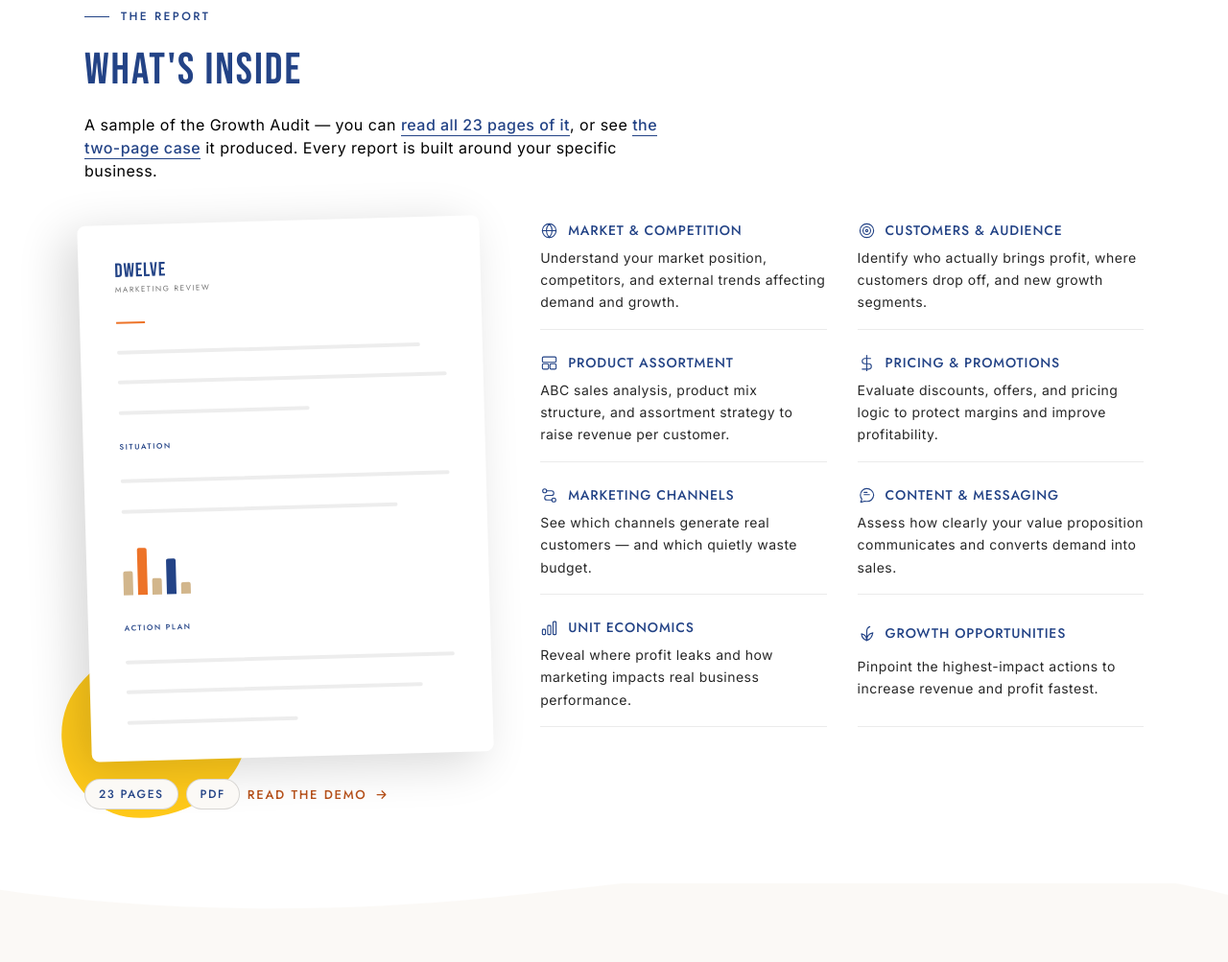
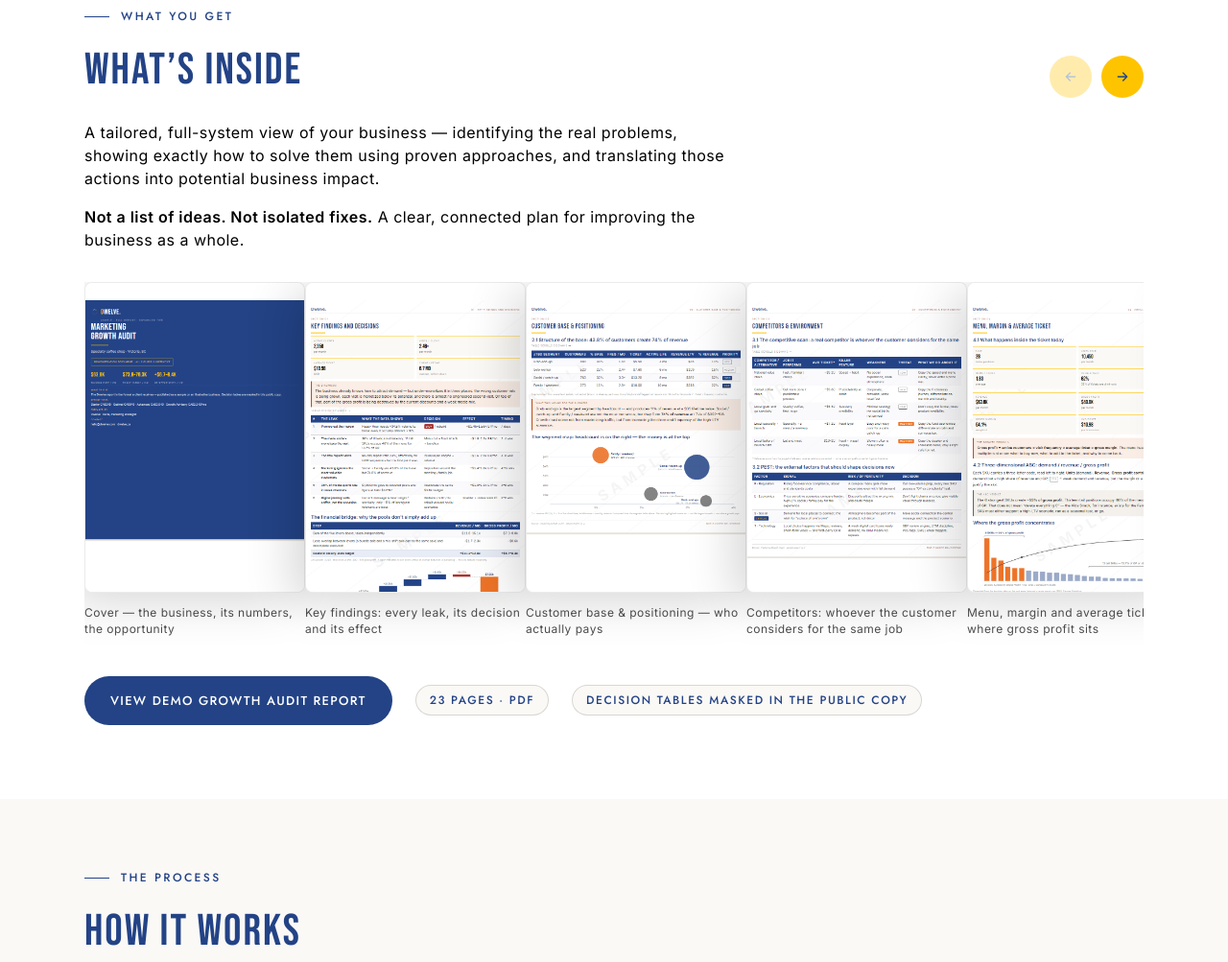
Before and after one commit to youloseman/dwelve-preview, a plain HTML site: page concept-palais/index.html in a window 1280 px wide. Shown: the part 3420-4423 px from the top of the page at 96% size. Drawn offline with nearby package versions, Linux system fonts and the light colour scheme.

Commit message:
Rebuild What's inside as a rail of real report pages
The CSS-drawn PDF mock and the eight-item feature grid are replaced by seven actual pages rendered straight out of sample-report.html, so the preview can never drift from the document it advertises. Reuses the pains rail behaviour, generalised into wireRail() and shared by both carousels. New intro copy above, and a View Demo Growth Audit Report button below with the page count and the masking note.

```diff
--- a/concept-palais/index.html
+++ b/concept-palais/index.html
@@ -755,53 +755,45 @@
     .guarantee-mark { flex: none; width: 56px; color: var(--indigo); }
 
     /* ==========================================================
-       WHAT'S INSIDE
+       WHAT'S INSIDE — a rail of real pages from the demo audit.
+       The pages are rendered straight out of sample-report.html, so the
+       preview can never drift from the document it advertises.
        ========================================================== */
-    .inside-grid { display: grid; grid-template-columns: 0.8fr 1.2fr; gap: var(--s-56); align-items: start; }
-
-    .pdf-card { position: relative; }
-    .pdf-page {
+    .inside-intro { margin-top: var(--s-24); max-width: 68ch; }
+    .inside-intro .body-copy { max-width: none; }
+
+    .docs-rail {
+      margin-top: var(--s-32);
+      display: grid;
+      grid-auto-flow: column;
+      grid-auto-columns: minmax(230px, 262px);
+      gap: var(--s-20);
+      overflow-x: auto;
+      scroll-snap-type: x mandatory;
+      scroll-behavior: smooth;
+      scrollbar-width: none;
+      -ms-overflow-style: none;
+      padding-bottom: var(--s-8);
+    }
+    .docs-rail::-webkit-scrollbar { display: none; }
+
+    .doc-slide { scroll-snap-align: start; }
+    .doc-slide img {
+      width: 100%;
+      height: auto;
+      border-radius: var(--r-card);
+      border: 1px solid var(--rule-soft);
+      box-shadow: var(--shadow-card);
       background: var(--white);
-      border-radius: var(--r-card);
-      box-shadow: var(--shadow-card);
-      aspect-ratio: 3 / 4;
-      padding: 9%;
-      display: flex;
-      flex-direction: column;
-      justify-content: space-between;
-      position: relative;
-      z-index: 2;
-      transform: rotate(-1.6deg);
-      transition: transform 500ms cubic-bezier(0.22,1,0.36,1);
-    }
-    .pdf-card:hover .pdf-page { transform: rotate(0deg); }
-    .pdf-brand { font-family: var(--font-display) !important; font-size: clamp(16px, 1.6vw, 22px); line-height: 1; letter-spacing: var(--track-display); text-transform: uppercase; color: var(--indigo); }
-    .pdf-kicker { font-family: var(--font-nav) !important; font-size: 8px; letter-spacing: var(--track-label); text-transform: uppercase; color: var(--ink); opacity: 0.55; margin-top: 3px; }
-    .pdf-rule { height: 2px; width: 30px; background: var(--orange); }
-    .pdf-h { font-family: var(--font-nav) !important; font-size: 8px; font-weight: var(--w-medium); letter-spacing: var(--track-label); text-transform: uppercase; color: var(--indigo); }
-    .pdf-line { height: 4px; border-radius: 2px; background: rgba(0,0,0,0.07); }
-    .pdf-bars { display: flex; align-items: flex-end; gap: 5px; height: 12%; }
-    .pdf-bars i { width: 10px; border-radius: 2px 2px 0 0; background: var(--sand); }
-    .pdf-bars i:nth-child(2) { background: var(--orange); }
-    .pdf-bars i:nth-child(4) { background: var(--indigo); }
-    .pdf-blob { bottom: -8%; left: -14%; width: 62%; z-index: 0; }
-    /* Positioned decor paints above static siblings, so anything that must
-       stay readable next to a blob needs its own stacking position. */
-    .pdf-tags { position: relative; z-index: 2; margin-top: var(--s-24); display: flex; flex-wrap: wrap; gap: var(--s-8); }
-
-    .inside-list { display: grid; grid-template-columns: repeat(2, 1fr); gap: var(--s-24) var(--s-32); }
-    .inside-item { display: grid; gap: 6px; padding-bottom: var(--s-16); border-bottom: 1px solid var(--rule-soft); }
-    .inside-top { display: flex; align-items: center; gap: 10px; }
-    .inside-top svg { flex: none; width: 19px; height: 19px; color: var(--indigo); }
-    .inside-title {
-      font-family: var(--font-nav) !important;
-      font-size: var(--text-body-sm);
-      font-weight: var(--w-medium);
-      letter-spacing: 0.06em;
-      text-transform: uppercase;
-      color: var(--indigo);
-    }
-    .inside-desc { font-size: var(--text-body-sm); line-height: var(--lead-body-sm); opacity: 0.85; }
+      transition: transform 400ms cubic-bezier(0.22,1,0.36,1);
+    }
+    .doc-slide:hover img { transform: translateY(-4px); }
+    .doc-slide figcaption {
+      margin-top: var(--s-12);
+      font-size: var(--text-caption);
+      line-height: 1.45;
+      color: rgba(0,0,0,.7);
+    }
 
     /* ==========================================================
        PROCESS
@@ -1114,7 +1106,7 @@
        RESPONSIVE
        ========================================================== */
     @media (max-width: 1000px) {
-      .hero-grid, .inside-grid, .about-grid, .advisory, .econ-grid { grid-template-columns: 1fr; }
+      .hero-grid, .about-grid, .advisory, .econ-grid { grid-template-columns: 1fr; }
       .steps { grid-template-columns: repeat(2, 1fr); gap: var(--s-32) var(--s-24); }
       /* The dot only means something while it sits on the spine — without the
          line it reads as a stray circle above each step. */
@@ -1124,6 +1116,7 @@
       .pains-aside { align-items: flex-start; }
       .pains-aside .tag { text-align: left; }
       .pains-rail { grid-auto-columns: minmax(230px, 82%); }
+      .docs-rail { grid-auto-columns: minmax(200px, 62%); }
       /* The matrix stacks; each tier stays contiguous because the DOM is
          ordered column-major. */
       .plans { grid-template-columns: 1fr; grid-template-rows: none; grid-auto-flow: row; }
@@ -1164,7 +1157,7 @@
     }
 
     @media (max-width: 700px) {
-      .grid-2, .inside-list, .steps { grid-template-columns: 1fr; }
+      .grid-2, .steps { grid-template-columns: 1fr; }
       .nav-mail { font-size: 10px; letter-spacing: 0.08em; }
       .nav-actions { margin-right: var(--s-16); }
       .hero-blob-gold, .hero-blob-sage, .about-blob { display: none; }
@@ -1601,105 +1594,66 @@
          ========================================================== -->
     <section class="band band--white" id="inside">
       <div class="frame">
-        <p class="eyebrow reveal">The report</p>
-        <h2 class="display display--md reveal">What's inside</h2>
-        <p class="body-copy reveal" style="margin-top: var(--s-16);">A sample of the Growth Audit — you can <a class="link" href="../sample-report.html">read all 23 pages of it</a>, or see <a class="link" href="../case-study.html">the two-page case</a> it produced. Every report is built around your specific business.</p>
-
-        <div class="inside-grid" style="margin-top: var(--s-40);">
-          <div class="pdf-card reveal">
-            <svg class="decor blob pdf-blob" viewBox="-100 -100 200 200" aria-hidden="true"><use href="#blob-b" fill="#ffc400"/></svg>
-            <div class="pdf-page" aria-hidden="true">
-              <div>
-                <div class="pdf-brand">Dwelve</div>
-                <div class="pdf-kicker">Marketing review</div>
-              </div>
-              <div class="pdf-rule"></div>
-              <div class="pdf-line" style="width:92%"></div>
-              <div class="pdf-line" style="width:100%"></div>
-              <div class="pdf-line" style="width:58%"></div>
-              <div class="pdf-h">Situation</div>
-              <div class="pdf-line" style="width:100%"></div>
-              <div class="pdf-line" style="width:84%"></div>
-              <div class="pdf-bars"><i style="height:44%"></i><i style="height:86%"></i><i style="height:30%"></i><i style="height:64%"></i><i style="height:22%"></i></div>
-              <div class="pdf-h">Action plan</div>
-              <div class="pdf-line" style="width:100%"></div>
-              <div class="pdf-line" style="width:90%"></div>
-              <div class="pdf-line" style="width:52%"></div>
+        <div class="pains-head reveal">
+          <div>
+            <p class="eyebrow">What you get</p>
+            <h2 class="display display--md">What&rsquo;s inside</h2>
+          </div>
+          <div class="pains-aside">
+            <div class="pains-arrows">
+              <button class="pains-arrow" data-docs-prev aria-label="Previous page">
+                <svg width="16" height="16" viewBox="0 0 24 24" fill="none" stroke="currentColor" stroke-width="2" stroke-linecap="round" stroke-linejoin="round" aria-hidden="true"><path d="M19 12H5M11 18l-6-6 6-6"/></svg>
+              </button>
+              <button class="pains-arrow" data-docs-next aria-label="Next page">
+                <svg width="16" height="16" viewBox="0 0 24 24" fill="none" stroke="currentColor" stroke-width="2" stroke-linecap="round" stroke-linejoin="round" aria-hidden="true"><path d="M5 12h14M13 6l6 6-6 6"/></svg>
+              </button>
             </div>
-            <div class="pdf-tags">
-              <span class="tag">23 pages</span>
-              <span class="tag">PDF</span>
-              <a class="arrow-link" href="../sample-report.html">Read the demo
-                <svg width="15" height="15" viewBox="0 0 24 24" fill="none" stroke="currentColor" stroke-width="2" stroke-linecap="round" stroke-linejoin="round" aria-hidden="true"><path d="M5 12h14M13 6l6 6-6 6"/></svg>
-              </a>
-            </div>
-          </div>
-
-          <div class="inside-list reveal reveal-d1">
-            <div class="inside-item">
-              <div class="inside-top">
-                <svg width="17" height="17" viewBox="0 0 24 24" fill="none" stroke="currentColor" stroke-width="1.4" stroke-linecap="round" stroke-linejoin="round"><circle cx="12" cy="12" r="9"/><path d="M3 12h18M12 3c2.5 2.7 3.8 5.7 3.8 9S14.5 18.3 12 21c-2.5-2.7-3.8-5.7-3.8-9S9.5 5.7 12 3Z"/></svg>
-                <h3 class="inside-title">Market &amp; Competition</h3>
-              </div>
-              <p class="inside-desc">Understand your market position, competitors, and external trends affecting demand and growth.</p>
-            </div>
-            <div class="inside-item">
-              <div class="inside-top">
-                <svg width="17" height="17" viewBox="0 0 24 24" fill="none" stroke="currentColor" stroke-width="1.4" stroke-linecap="round" stroke-linejoin="round"><circle cx="12" cy="12" r="9"/><circle cx="12" cy="12" r="5"/><circle cx="12" cy="12" r="1.4"/></svg>
-                <h3 class="inside-title">Customers &amp; Audience</h3>
-              </div>
-              <p class="inside-desc">Identify who actually brings profit, where customers drop off, and new growth segments.</p>
-            </div>
-            <div class="inside-item">
-              <div class="inside-top">
-                <svg width="17" height="17" viewBox="0 0 24 24" fill="none" stroke="currentColor" stroke-width="1.4" stroke-linecap="round" stroke-linejoin="round"><rect x="3" y="4" width="18" height="7" rx="1.5"/><rect x="3" y="13" width="8" height="7" rx="1.5"/><rect x="13" y="13" width="8" height="7" rx="1.5"/></svg>
-                <h3 class="inside-title">Product Assortment</h3>
-              </div>
-              <p class="inside-desc">ABC sales analysis, product mix structure, and assortment strategy to raise revenue per customer.</p>
-            </div>
-            <div class="inside-item">
-              <div class="inside-top">
-                <svg width="17" height="17" viewBox="0 0 24 24" fill="none" stroke="currentColor" stroke-width="1.4" stroke-linecap="round" stroke-linejoin="round"><path d="M12 2v20M17 6H9.5a3.5 3.5 0 0 0 0 7h5a3.5 3.5 0 0 1 0 7H6"/></svg>
-                <h3 class="inside-title">Pricing &amp; Promotions</h3>
-              </div>
-              <p class="inside-desc">Evaluate discounts, offers, and pricing logic to protect margins and improve profitability.</p>
-            </div>
-            <div class="inside-item">
-              <div class="inside-top">
-                <svg width="17" height="17" viewBox="0 0 24 24" fill="none" stroke="currentColor" stroke-width="1.4" stroke-linecap="round" stroke-linejoin="round"><circle cx="6" cy="6" r="2.6"/><circle cx="18" cy="18" r="2.6"/><path d="M8.6 6H15a3 3 0 0 1 0 6H9a3 3 0 0 0 0 6h6.4"/></svg>
-                <h3 class="inside-title">Marketing Channels</h3>
-              </div>
-              <p class="inside-desc">See which channels generate real customers — and which quietly waste budget.</p>
-            </div>
-            <div class="inside-item">
-              <div class="inside-top">
-                <svg width="17" height="17" viewBox="0 0 24 24" fill="none" stroke="currentColor" stroke-width="1.4" stroke-linecap="round" stroke-linejoin="round"><path d="M21 11.5a8.4 8.4 0 0 1-9 8.4 9.6 9.6 0 0 1-2.6-.4L4 21l1.5-4.1A8.2 8.2 0 0 1 3.6 11.5C3.6 6.8 7.4 3 12 3s9 3.8 9 8.5Z"/><path d="M8.5 11h7M8.5 8h4"/></svg>
-                <h3 class="inside-title">Content &amp; Messaging</h3>
-              </div>
-              <p class="inside-desc">Assess how clearly your value proposition communicates and converts demand into sales.</p>
-            </div>
-            <div class="inside-item">
-              <div class="inside-top">
-                <svg width="17" height="17" viewBox="0 0 24 24" fill="none" stroke="currentColor" stroke-width="1.4" stroke-linecap="round" stroke-linejoin="round"><rect x="3" y="14" width="4" height="7" rx="1"/><rect x="10" y="9" width="4" height="12" rx="1"/><rect x="17" y="4" width="4" height="17" rx="1"/></svg>
-                <h3 class="inside-title">Unit Economics</h3>
-              </div>
-              <p class="inside-desc">Reveal where profit leaks and how marketing impacts real business performance.</p>
-            </div>
-            <div class="inside-item">
-              <div class="inside-top">
-                <svg width="17" height="17" viewBox="0 0 24 24" fill="none" stroke="currentColor" stroke-width="1.4" stroke-linecap="round" stroke-linejoin="round"><path d="M12 21c0-6 3-9 8-10-1 6-3.5 9-8 10Z"/><path d="M12 21c0-5-2.5-7.5-7-8.5.5 5 3 7.5 7 8.5Z"/><path d="M12 21V9M12 9c0-3 1.5-5 4-6"/></svg>
-                <h3 class="inside-title">Growth Opportunities</h3>
-              </div>
-              <p class="inside-desc">Pinpoint the highest-impact actions to increase revenue and profit fastest.</p>
-            </div>
-          </div>
+          </div>
+        </div>
+
+        <div class="inside-intro reveal">
+          <p class="body-copy">A tailored, full-system view of your business &mdash; identifying the real problems, showing exactly how to solve them using proven approaches, and translating those actions into potential business impact.</p>
+          <p class="body-copy"><strong>Not a list of ideas. Not isolated fixes.</strong> A clear, connected plan for improving the business as a whole.</p>
+        </div>
+
+        <div class="docs-rail reveal" id="docs-rail" tabindex="0" role="group" aria-label="Sample pages from the Growth Audit, scrollable">
+          <figure class="doc-slide">
+            <img src="../assets/report-preview/page-1.png" alt="Growth Audit sample, page 1" loading="lazy" width="794" height="1123">
+            <figcaption>Cover &mdash; the business, its numbers, the opportunity</figcaption>
+          </figure>
+          <figure class="doc-slide">
+            <img src="../assets/report-preview/page-3.png" alt="Growth Audit sample, page 3" loading="lazy" width="794" height="1123">
+            <figcaption>Key findings: every leak, its decision and its effect</figcaption>
+          </figure>
+          <figure class="doc-slide">
+            <img src="../assets/report-preview/page-4.png" alt="Growth Audit sample, page 4" loading="lazy" width="794" height="1123">
+            <figcaption>Customer base &amp; positioning &mdash; who actually pays</figcaption>
+          </figure>
+          <figure class="doc-slide">
+            <img src="../assets/report-preview/page-7.png" alt="Growth Audit sample, page 7" loading="lazy" width="794" height="1123">
+            <figcaption>Competitors: whoever the customer considers for the same job</figcaption>
+          </figure>
+          <figure class="doc-slide">
+            <img src="../assets/report-preview/page-9.png" alt="Growth Audit sample, page 9" loading="lazy" width="794" height="1123">
+            <figcaption>Menu, margin and average ticket &mdash; where gross profit sits</figcaption>
+          </figure>
+          <figure class="doc-slide">
+            <img src="../assets/report-preview/page-12.png" alt="Growth Audit sample, page 12" loading="lazy" width="794" height="1123">
+            <figcaption>Promotions, costed one mechanic at a time</figcaption>
+          </figure>
+          <figure class="doc-slide">
+            <img src="../assets/report-preview/page-20.png" alt="Growth Audit sample, page 20" loading="lazy" width="794" height="1123">
+            <figcaption>Priorities and the 90-day plan</figcaption>
+          </figure>
+        </div>
+
+        <div class="reveal" style="margin-top: var(--s-32); display: flex; flex-wrap: wrap; align-items: center; gap: var(--s-16) var(--s-24);">
+          <a href="../sample-report.html" class="btn">View Demo Growth Audit Report</a>
+          <span class="tag">23 pages &middot; PDF</span>
+          <span class="tag">Decision tables masked in the public copy</span>
         </div>
       </div>
     </section>
-
-    <div class="wave wave--overlap" aria-hidden="true">
-      <svg viewBox="0 0 1440 110" preserveAspectRatio="none"><path d="M0 70c180 36 380 40 580 12s360-64 540-60c120 3 240 28 320 56V0H0Z" fill="#ffffff"/></svg>
-    </div>
 
     <!-- ==========================================================
          HOW IT WORKS
@@ -2025,26 +1979,32 @@
         reveals.forEach(function (el) { el.classList.add('visible'); });
       }
 
-      // === PAIN RAIL === scrolls by one card, arrows disable at the ends
-      var rail = document.getElementById('pains-rail');
-      if (rail) {
-        var prev = document.querySelector('[data-rail-prev]');
-        var next = document.querySelector('[data-rail-next]');
-        var step = function () {
+      // === HORIZONTAL RAILS === scroll by one card; arrows disable at the ends
+      function wireRail(railId, prevSel, nextSel) {
+        var rail = document.getElementById(railId);
+        var prev = document.querySelector(prevSel);
+        var next = document.querySelector(nextSel);
+        if (!rail || !prev || !next) return;
+
+        function step() {
           var card = rail.firstElementChild;
-          return card ? card.getBoundingClientRect().width + 16 : 268;
-        };
-        var sync = function () {
+          if (!card) return 268;
+          var gap = parseFloat(getComputedStyle(rail).columnGap) || 16;
+          return card.getBoundingClientRect().width + gap;
+        }
+        function sync() {
           var max = rail.scrollWidth - rail.clientWidth - 2;
           prev.disabled = rail.scrollLeft <= 2;
           next.disabled = rail.scrollLeft >= max;
-        };
+        }
         prev.addEventListener('click', function () { rail.scrollBy({ left: -step(), behavior: 'smooth' }); });
         next.addEventListener('click', function () { rail.scrollBy({ left: step(), behavior: 'smooth' }); });
         rail.addEventListener('scroll', sync, { passive: true });
         window.addEventListener('resize', sync);
         sync();
       }
+      wireRail('pains-rail', '[data-rail-prev]', '[data-rail-next]');
+      wireRail('docs-rail', '[data-docs-prev]', '[data-docs-next]');
 
       // === FAQ — close others when one opens ===
       var faqItems = document.querySelectorAll('.faq-item');
```
Also changed, not shown: assets/report-preview/page-1.png (added), assets/report-preview/page-12.png (added), assets/report-preview/page-20.png (added), assets/report-preview/page-3.png (added), assets/report-preview/page-4.png (added), assets/report-preview/page-7.png (added), assets/report-preview/page-9.png (added).
